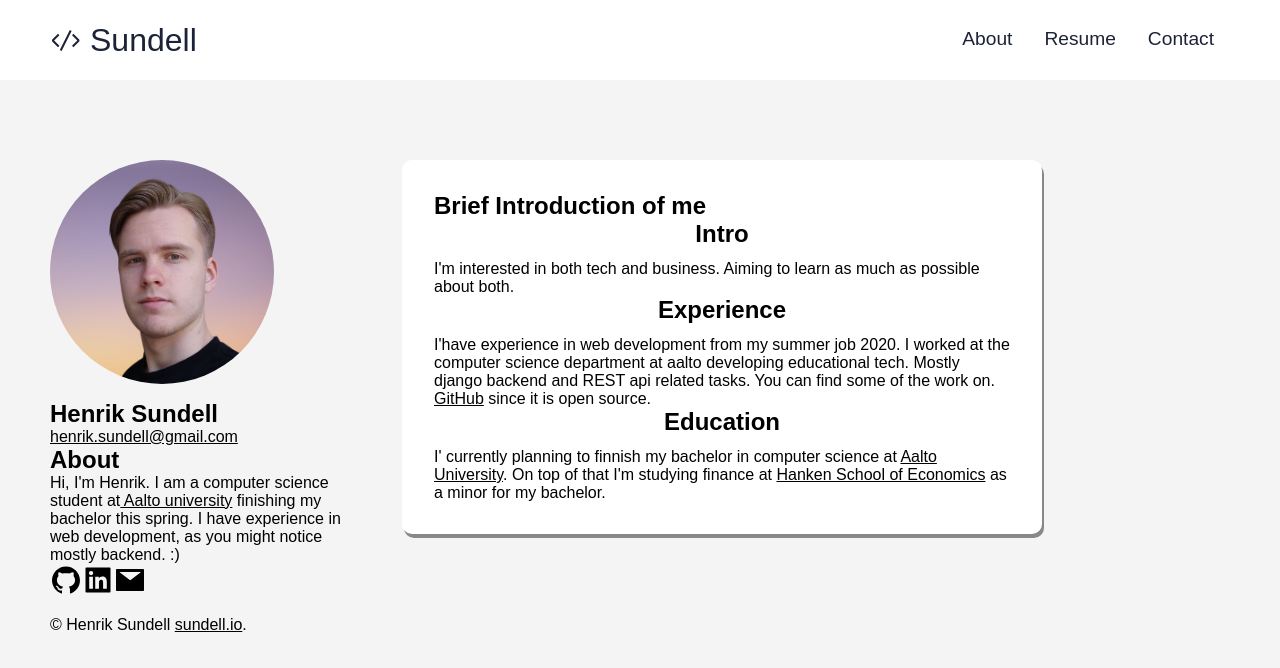
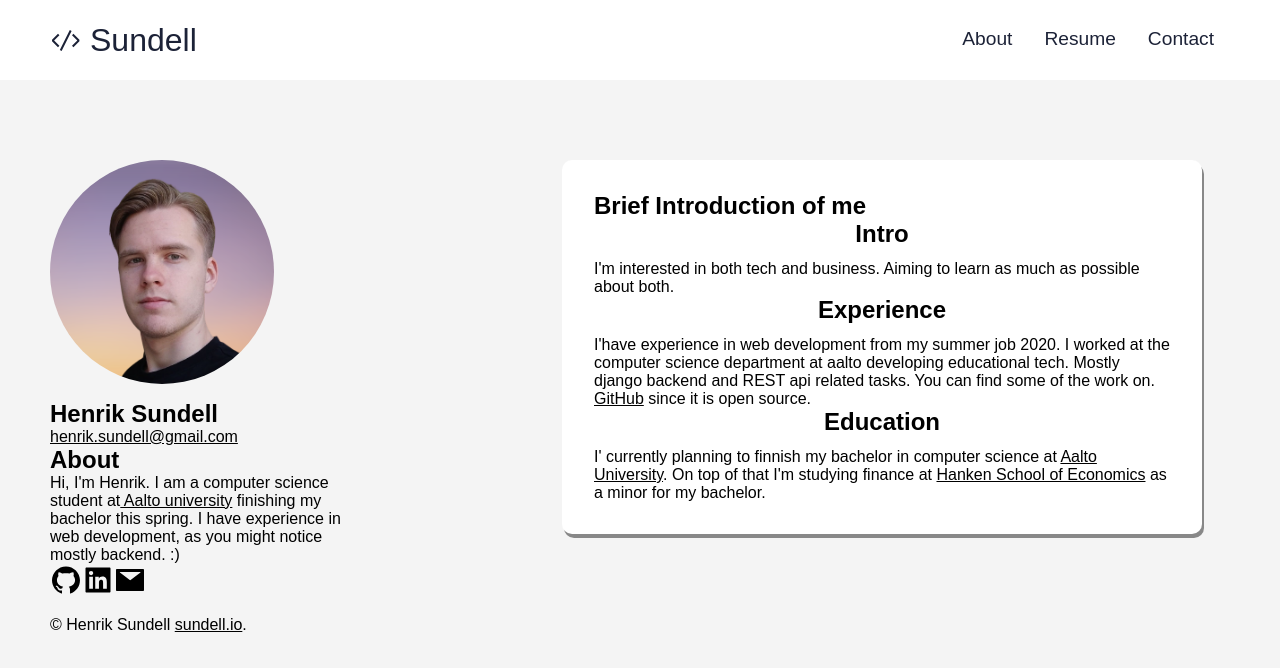
Before and after one commit to HenrikSundell/website, a React (Create React App) app: page / in a window 1280 px wide. Shown: the top 668 px of the page. Built offline with nearby package versions, Linux system fonts and the light colour scheme.

Commit message:
CSS test

```diff
--- a/src/components/InfoBlock.css
+++ b/src/components/InfoBlock.css
@@ -5,6 +5,7 @@
   background-color: #f4f4f4;
   padding-top: 5em;
   padding-right: 2em;
+  margin-right: 10em;
 }
 
 .potrait {
--- a/src/components/Navbar.css
+++ b/src/components/Navbar.css
@@ -19,7 +19,7 @@
 .container {
   z-index: 1;
   width: 100%;
-  max-width: 1300px;
+  max-width: 1800px;
   margin-right: auto;
   margin-left: auto;
   padding-right: 50px;
```
